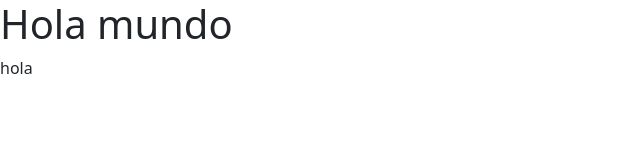
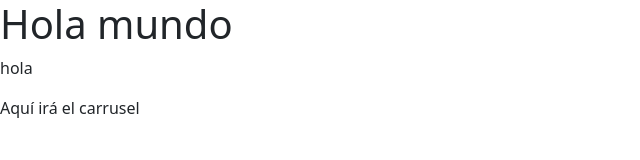
Before and after one commit to JeremiasJM/tarea, a plain HTML site: page index.html in a window 1280 px wide. Shown: the whole page, without its empty margins (0-640 px from the left). Drawn offline with nearby package versions, Linux system fonts and the light colour scheme.

Commit message:
Creación del carrusel

```diff
--- a/index.html
+++ b/index.html
@@ -14,6 +14,7 @@
   <body>
     <h1>Hola mundo</h1>
     <p>hola</p>
+    <section>Aquí irá el carrusel</section>
     <script
       src="https://cdn.jsdelivr.net/npm/bootstrap@5.3.2/dist/js/bootstrap.bundle.min.js"
       integrity="sha384-C6RzsynM9kWDrMNeT87bh95OGNyZPhcTNXj1NW7RuBCsyN/o0jlpcV8Qyq46cDfL"
```
